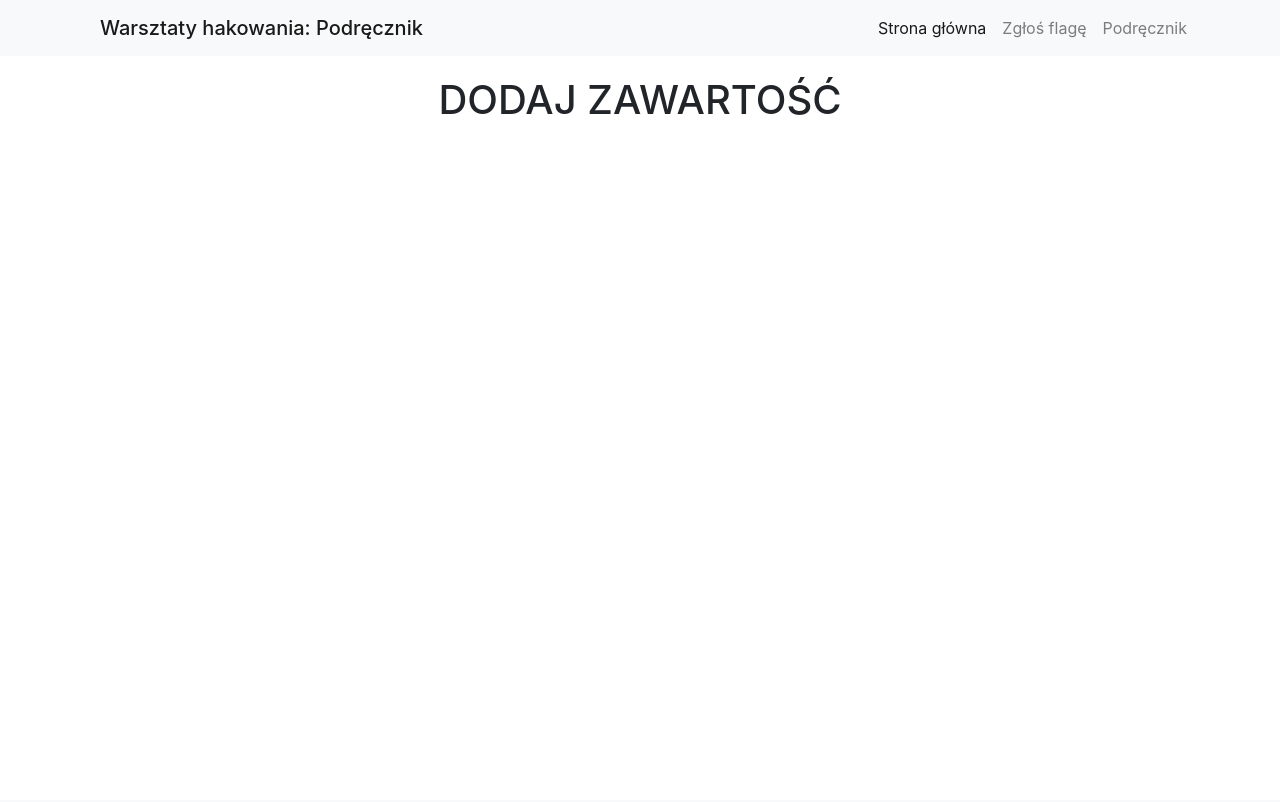
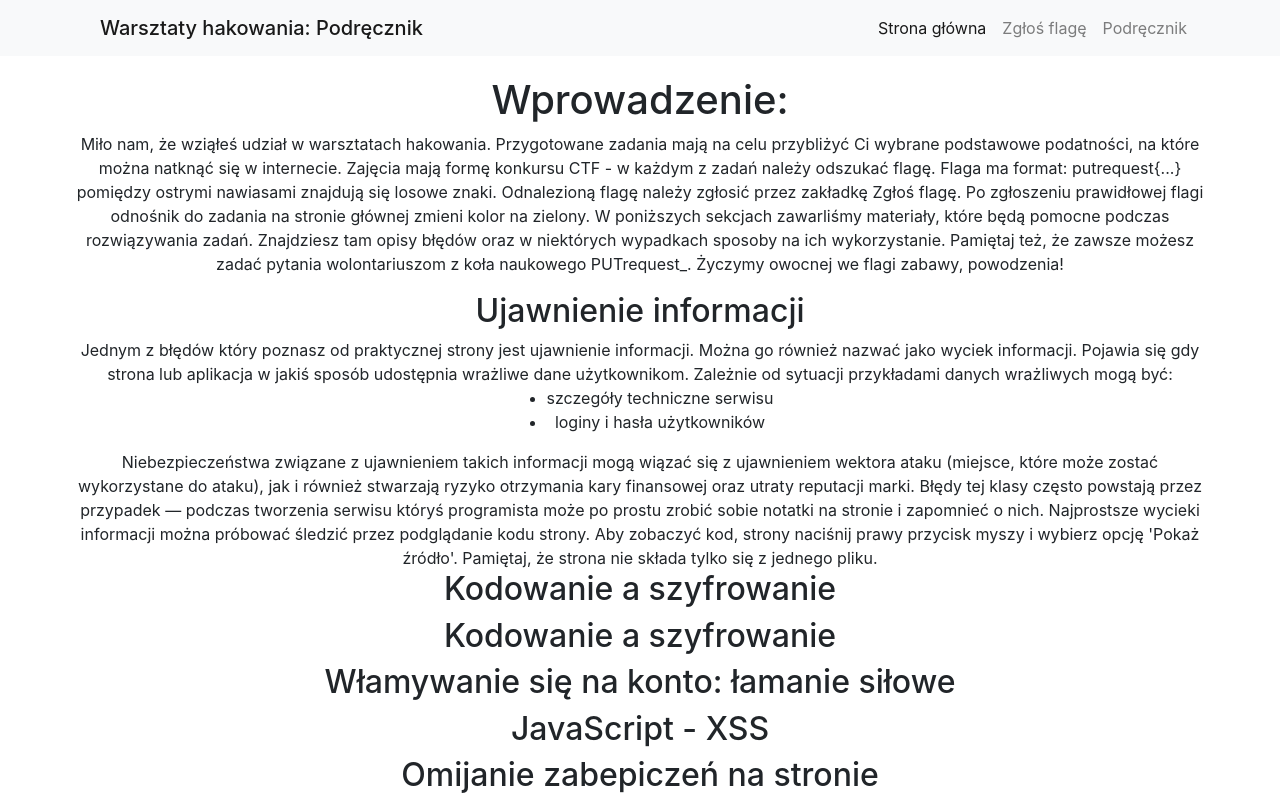
Before and after one commit to putrequest/PUTcyberConf-WEB-Ctf, a Flask app: page /help in a window 1280 px wide. Before the commit the page ends 115 px from the top, so only its background shows below. Run offline with Flask 2, Linux system fonts and the light colour scheme; some libraries are stand-ins or nearby versions.

Commit message:
Update help.html

```diff
--- a/app/templates/help.html
+++ b/app/templates/help.html
@@ -3,7 +3,40 @@
 {% block title %}{{ page }}{% endblock %}
 
 {% block body %}
+    <div class="row justify-content-center">
+        <H1>Wprowadzenie:</H1>
+        <p>
+        Miło nam, że wziąłeś udział w warsztatach hakowania. Przygotowane zadania mają na celu przybliżyć Ci wybrane podstawowe podatności, na które można natknąć się w internecie. Zajęcia mają formę konkursu CTF - w każdym z zadań należy odszukać flagę. Flaga ma format: putrequest{...} pomiędzy ostrymi nawiasami znajdują się losowe znaki. Odnalezioną flagę należy zgłosić przez zakładkę Zgłoś flagę. Po zgłoszeniu prawidłowej flagi odnośnik do zadania na stronie głównej zmieni kolor na zielony. W poniższych sekcjach zawarliśmy materiały, które będą pomocne podczas rozwiązywania zadań. Znajdziesz tam opisy błędów oraz w niektórych wypadkach sposoby na ich wykorzystanie. Pamiętaj też, że zawsze możesz zadać pytania wolontariuszom z koła naukowego PUTrequest_. Życzymy owocnej we flagi zabawy, powodzenia!
+        </p>
+    </div>
 
-<h1>DODAJ ZAWARTOŚĆ</h1>
+    <div class="row justify-content-center">
+        <h2>Ujawnienie informacji</h2>
+        Jednym z błędów który poznasz od praktycznej strony jest ujawnienie informacji. Można go również nazwać jako wyciek informacji. Pojawia się gdy strona lub aplikacja w jakiś sposób udostępnia wrażliwe dane użytkownikom. Zależnie od sytuacji przykładami danych wrażliwych mogą być:
+        <ul>
+            <li>szczegóły techniczne serwisu</li>
+            <li>loginy i hasła użytkowników</li>
+        </ul>
+        Niebezpieczeństwa związane z ujawnieniem takich informacji mogą wiązać się z ujawnieniem wektora ataku (miejsce, które może zostać wykorzystane do ataku), jak i również stwarzają ryzyko otrzymania kary finansowej oraz utraty reputacji marki. Błędy tej klasy często powstają przez przypadek — podczas tworzenia serwisu któryś programista może po prostu zrobić sobie notatki na stronie i zapomnieć o nich. Najprostsze wycieki informacji można próbować śledzić przez podglądanie kodu strony. Aby zobaczyć kod, strony naciśnij prawy przycisk myszy i wybierz opcję 'Pokaż źródło'. Pamiętaj, że strona nie składa tylko się z jednego pliku.
+    </div>
 
+    <div class="row justify-content-center">
+        <h2>Kodowanie a szyfrowanie</h2>
+    </div>
+
+    <div class="row justify-content-center">
+        <h2>Kodowanie a szyfrowanie</h2>
+    </div>
+
+    <div class="row justify-content-center">
+        <h2>Włamywanie się na konto: łamanie siłowe</h2>
+    </div>
+
+    <div class="row justify-content-center">
+        <h2>JavaScript - XSS</h2>
+    </div>
+
+    <div class="row justify-content-center">
+        <h2>Omijanie zabepiczeń na stronie</h2>
+    </div>
 {% endblock %}
```
